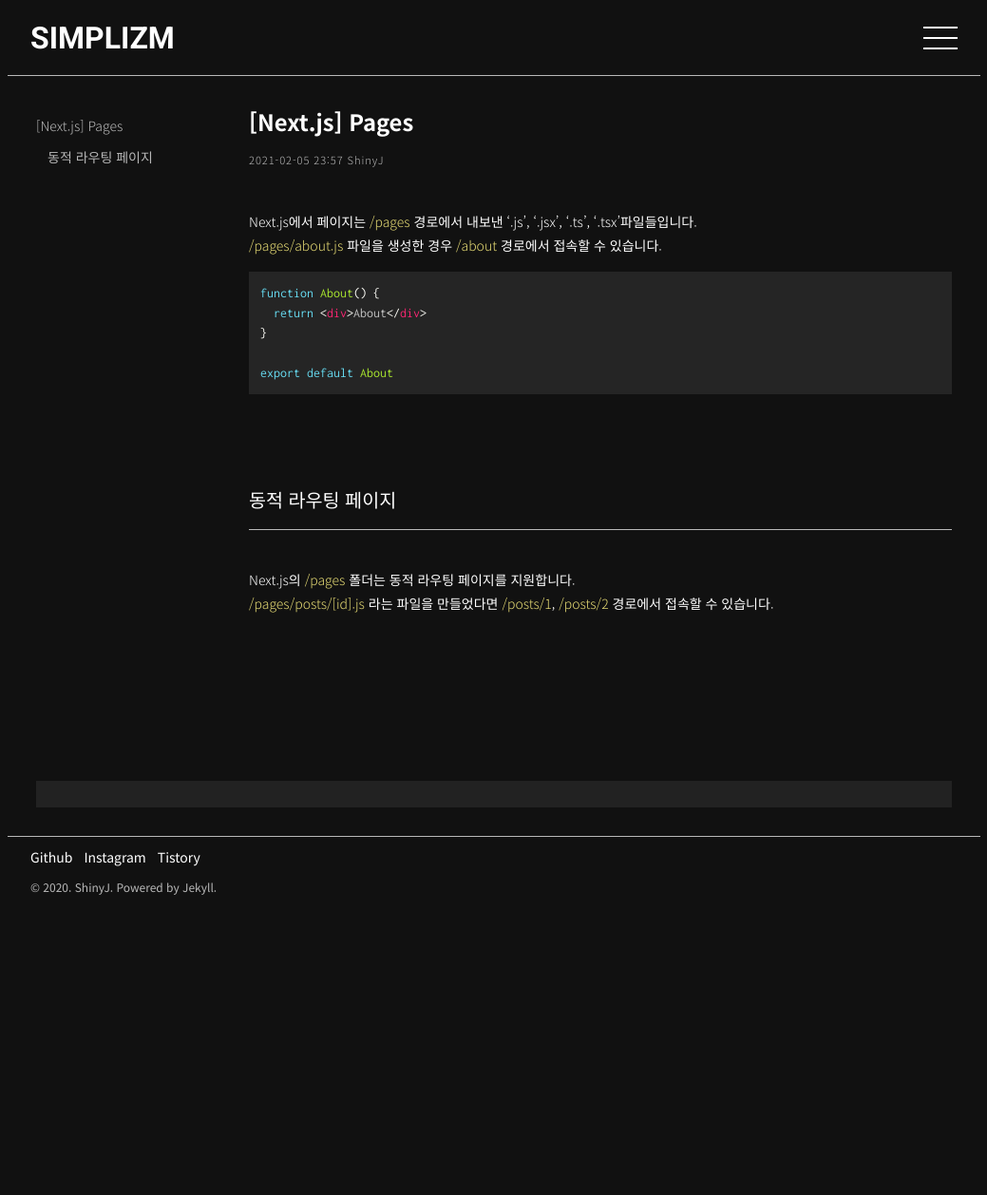
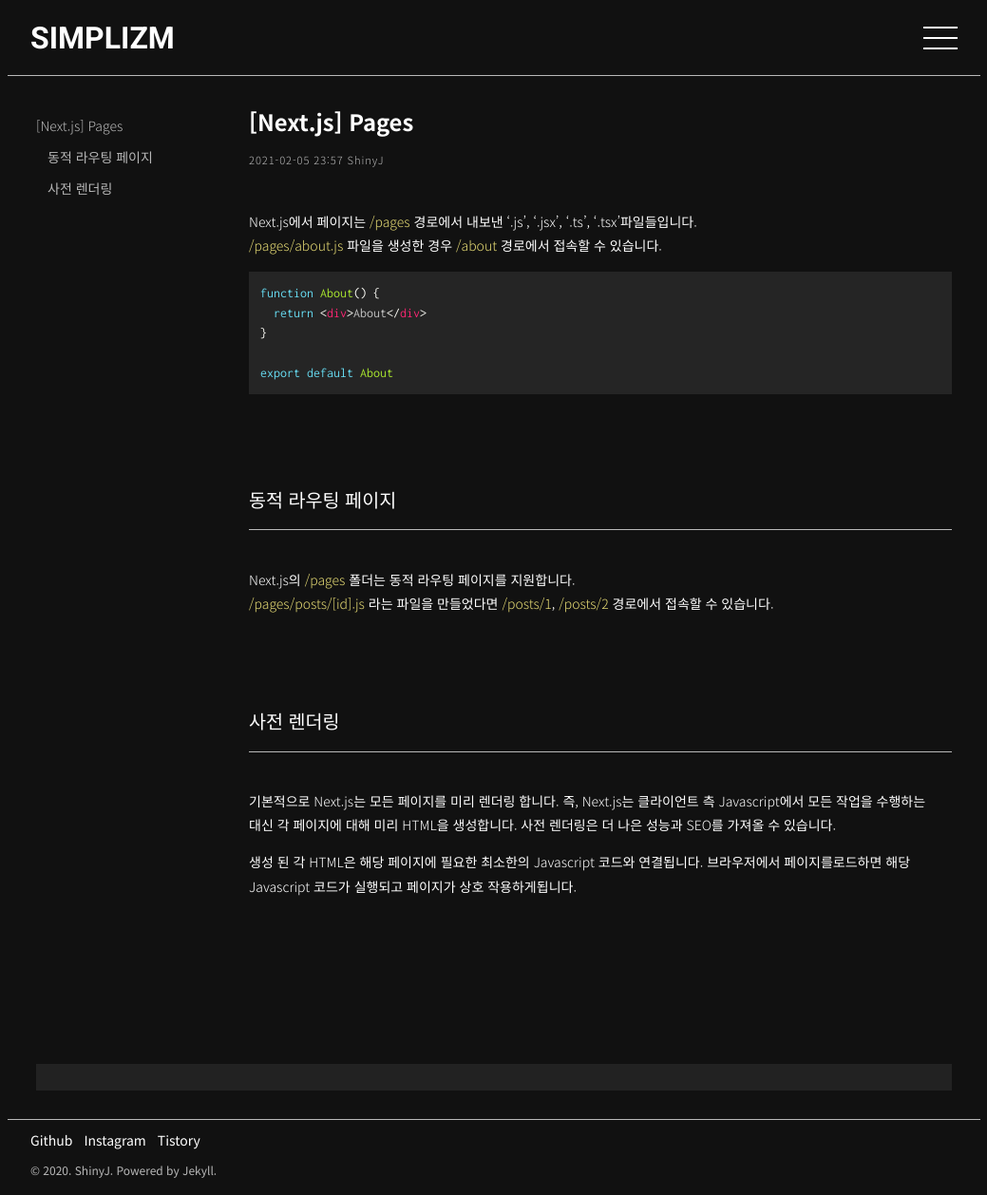
Before and after one commit to shinyj1991/shinyj1991.github.io, a Jekyll site: the page built from _posts/framework/nextjs/2021-02-06-1.md, in a window 1280 px wide. Shown: the whole page at 95% size, without its empty margins (120-1159 px from the left). Built offline with Jekyll 4.4.1, drawn with Linux system fonts in a browser that asks for light colours; comment, search, counter and statistics services are not loaded; the table of contents is made by our own code; before the commit the page ends 960 px from its top, so only the background shows below that.

Commit message:
Update 2021-02-06-1.md

```diff
--- a/_posts/framework/nextjs/2021-02-06-1.md
+++ b/_posts/framework/nextjs/2021-02-06-1.md
@@ -23,3 +23,9 @@ export default About
 
 Next.js의 */pages* 폴더는 동적 라우팅 페이지를 지원합니다.
 */pages/posts/[id].js* 라는 파일을 만들었다면 */posts/1*, */posts/2* 경로에서 접속할 수 있습니다.
+
+## 사전 렌더링
+
+기본적으로 Next.js는 모든 페이지를 미리 렌더링 합니다. 즉, Next.js는 클라이언트 측 Javascript에서 모든 작업을 수행하는 대신 각 페이지에 대해 미리 HTML을 생성합니다. 사전 렌더링은 더 나은 성능과 SEO를 가져올 수 있습니다.
+
+생성 된 각 HTML은 해당 페이지에 필요한 최소한의 Javascript 코드와 연결됩니다. 브라우저에서 페이지를로드하면 해당 Javascript 코드가 실행되고 페이지가 상호 작용하게됩니다.
```
